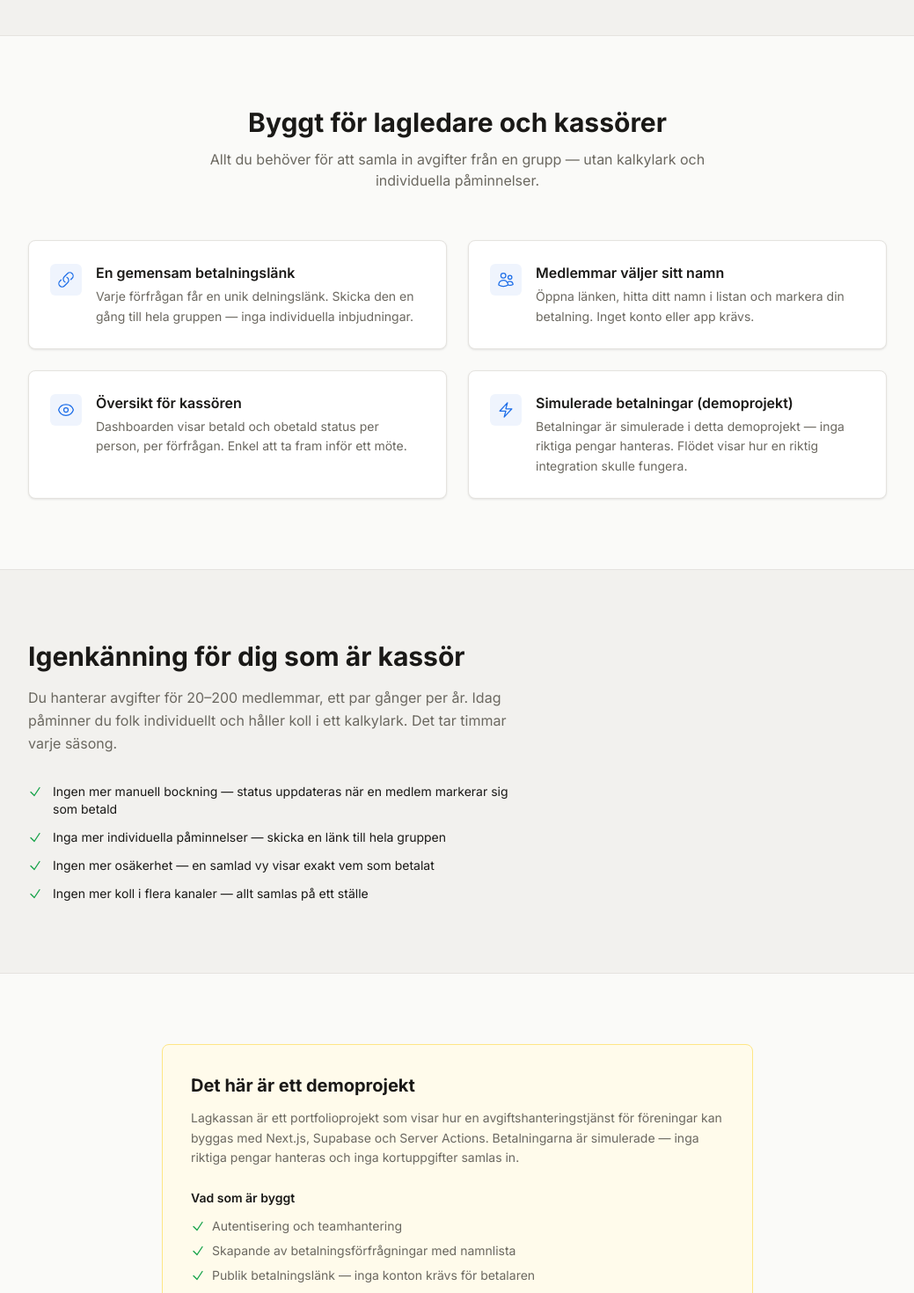
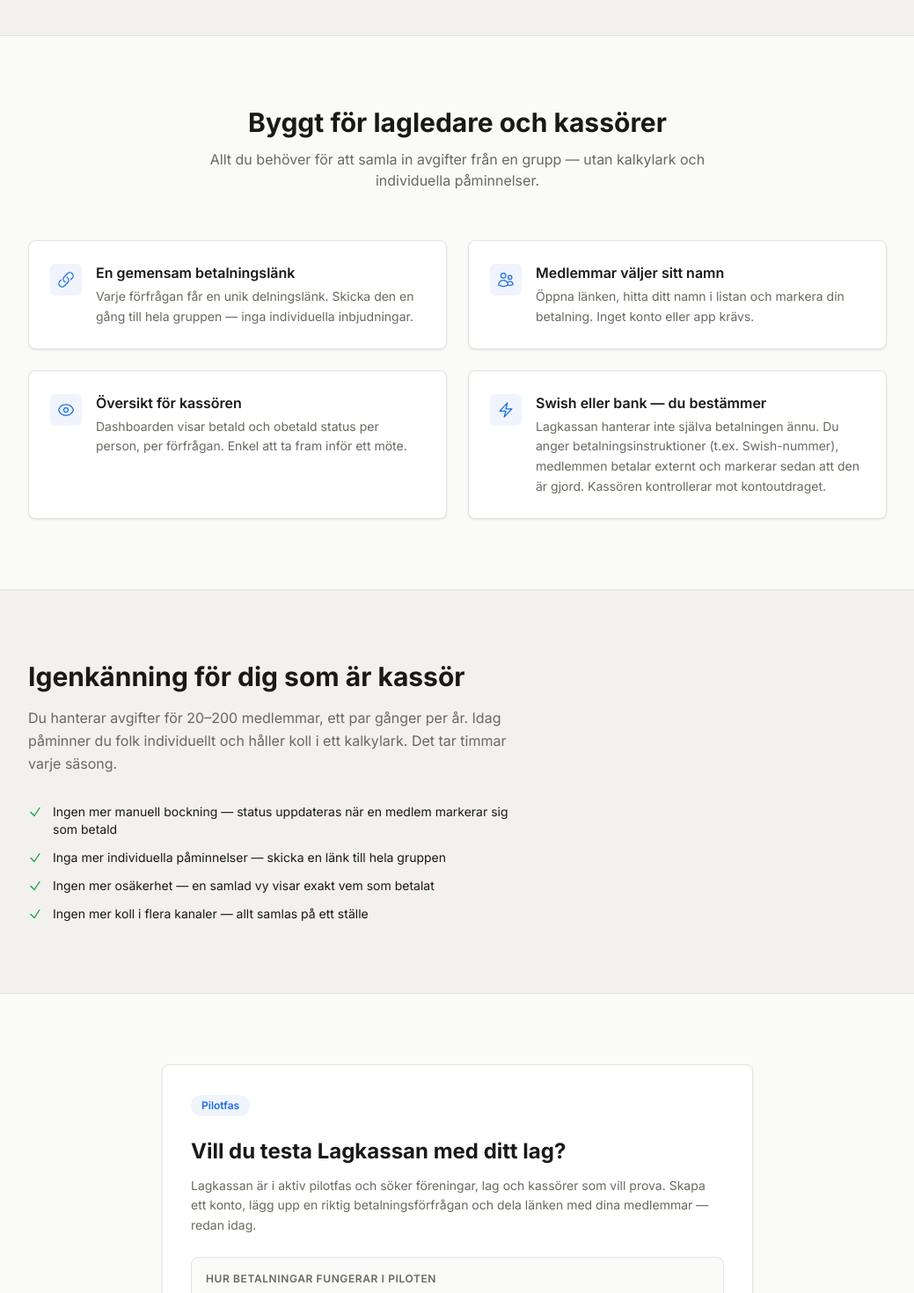
Before and after one commit to vallestar-oss/lagkassan, a Next.js app: page / in a window 1280 px wide. Shown: the part 1330-2800 px from the top of the page at 88% size, without its empty margins (120-1159 px from the left). Built offline with nearby package versions, Linux system fonts and the light colour scheme.

Commit message:
Reframe landing page as pilot: honest self-reporting copy and CTA

```diff
--- a/src/app/page.tsx
+++ b/src/app/page.tsx
@@ -90,7 +90,7 @@
             <svg className="w-3 h-3 text-amber-500" fill="none" viewBox="0 0 24 24" strokeWidth={2} stroke="currentColor">
               <path strokeLinecap="round" strokeLinejoin="round" d="M12 9v3.75m-9.303 3.376c-.866 1.5.217 3.374 1.948 3.374h14.71c1.73 0 2.813-1.874 1.948-3.374L13.949 3.378c-.866-1.5-3.032-1.5-3.898 0L2.697 16.126ZM12 15.75h.007v.008H12v-.008Z" />
             </svg>
-            Demoprojekt — betalningar är simulerade
+            Pilotfas — öppen för föreningar och kassörer
           </div>
           <h1 className="text-4xl sm:text-5xl font-bold text-text-primary leading-tight mb-6 max-w-2xl mx-auto">
             Samla in föreningsavgifter — utan krångel
@@ -219,8 +219,8 @@
               },
               {
                 icon: <IconBolt className="w-5 h-5" />,
-                title: "Simulerade betalningar (demoprojekt)",
-                body: "Betalningar är simulerade i detta demoprojekt — inga riktiga pengar hanteras. Flödet visar hur en riktig integration skulle fungera.",
+                title: "Swish eller bank — du bestämmer",
+                body: "Lagkassan hanterar inte själva betalningen ännu. Du anger betalningsinstruktioner (t.ex. Swish-nummer), medlemmen betalar externt och markerar sedan att den är gjord. Kassören kontrollerar mot kontoutdraget.",
               },
             ].map((f) => (
               <div key={f.title} className="bg-white rounded-lg border border-surface-border p-6 shadow-card flex gap-4">
@@ -265,24 +265,26 @@
           </div>
         </section>
 
-        {/* ── Demo notice ───────────────────────────────────────────────────── */}
+        {/* ── Pilot CTA ─────────────────────────────────────────────────────── */}
         <section className="max-w-5xl mx-auto px-6 py-20">
-          <div className="max-w-2xl mx-auto bg-amber-50 border border-amber-200 rounded-lg p-8">
-            <h2 className="text-xl font-bold text-text-primary mb-3">
-              Det här är ett demoprojekt
+          <div className="max-w-2xl mx-auto bg-white border border-surface-border rounded-lg p-8 shadow-card">
+            <div className="inline-flex items-center gap-2 bg-accent-light text-accent text-xs font-semibold px-3 py-1 rounded-full mb-6">
+              Pilotfas
+            </div>
+            <h2 className="text-2xl font-bold text-text-primary mb-3">
+              Vill du testa Lagkassan med ditt lag?
             </h2>
             <p className="text-text-muted text-sm leading-relaxed mb-6">
-              Lagkassan är ett portfolioprojekt som visar hur en avgiftshanteringstjänst för föreningar kan byggas med Next.js, Supabase och Server Actions. Betalningarna är simulerade — inga riktiga pengar hanteras och inga kortuppgifter samlas in.
+              Lagkassan är i aktiv pilotfas och söker föreningar, lag och kassörer som vill prova. Skapa ett konto, lägg upp en riktig betalningsförfrågan och dela länken med dina medlemmar — redan idag.
             </p>
-            <h3 className="text-sm font-semibold text-text-primary mb-3">Vad som är byggt</h3>
-            <ul className="flex flex-col gap-2 mb-6">
+            <div className="bg-surface rounded-lg border border-surface-border p-4 mb-6">
+              <p className="text-xs font-semibold text-text-muted uppercase tracking-wider mb-3">Hur betalningar fungerar i piloten</p>
+              <ul className="flex flex-col gap-2">
                 {[
-                "Autentisering och teamhantering",
-                "Skapande av betalningsförfrågningar med namnlista",
-                "Publik betalningslänk — inga konton krävs för betalaren",
-                "Simulerat betalningsflöde med betald/obetald-status",
-                "Skydd mot dubbelbetalning på databasnivå",
-                "Rollbaserad åtkomstkontroll via Row-Level Security",
+                  "Du anger betalningsinstruktioner — t.ex. Swish-nummer eller bankgiro",
+                  "Medlemmen betalar externt och markerar sedan att betalningen är gjord",
+                  "Kassören ser vem som markerat sig som betald och kontrollerar mot kontoutdraget",
+                  "Lagkassan hanterar inte pengar — ingen kortinformation samlas in",
                 ].map((item) => (
                   <li key={item} className="flex items-start gap-2 text-sm text-text-muted">
                     <IconCheck className="w-4 h-4 mt-0.5 text-success flex-shrink-0" />
@@ -290,22 +292,13 @@
                   </li>
                 ))}
               </ul>
-            <h3 className="text-sm font-semibold text-text-primary mb-3">Planerat nästa steg</h3>
-            <ul className="flex flex-col gap-2">
-              {[
-                "Stripe-integration med webhook-verifierad betald-status",
-                "E-postkvitto efter genomförd betalning",
-                "Påminnelseutskick till ej betalda",
-                "CSV-export av betalstatus per förfrågan",
-              ].map((item) => (
-                <li key={item} className="flex items-start gap-2 text-sm text-text-muted">
-                  <svg className="w-4 h-4 mt-0.5 text-text-muted flex-shrink-0" fill="none" viewBox="0 0 24 24" strokeWidth={1.5} stroke="currentColor">
-                    <path strokeLinecap="round" strokeLinejoin="round" d="M12 6v6h4.5m4.5 0a9 9 0 1 1-18 0 9 9 0 0 1 18 0Z" />
-                  </svg>
-                  {item}
-                </li>
-              ))}
-            </ul>
+            </div>
+            <Link
+              href="/signup"
+              className="inline-block bg-accent text-white font-semibold px-5 py-2.5 rounded-md hover:bg-accent-hover transition-colors text-sm"
+            >
+              Skapa konto och kom igång
+            </Link>
           </div>
         </section>
 
@@ -313,15 +306,15 @@
         <section className="bg-surface-alt border-t border-surface-border py-20">
           <div className="max-w-5xl mx-auto px-6">
             <h2 className="text-3xl font-bold text-text-primary mb-2">Vanliga frågor</h2>
-            <p className="text-text-muted mb-10">Om projektet och hur flödet fungerar.</p>
+            <p className="text-text-muted mb-10">Om tjänsten och hur flödet fungerar.</p>
             <div className="max-w-2xl">
               <FaqItem
                 q="Behöver mina medlemmar registrera ett konto?"
                 a="Nej. De klickar på länken, väljer sitt namn i listan och markerar betalningen. Inget konto, ingen nedladdning, ingen app."
               />
               <FaqItem
-                q="Är betalningarna riktiga?"
-                a="Nej — det här är ett demoprojekt. Betalningarna är simulerade och inga pengar dras. Flödet demonstrerar hur en riktig integration med Stripe skulle se ut."
+                q="Hanterar Lagkassan mina pengar?"
+                a="Nej. Lagkassan hanterar inte pengar och samlar inte in kortuppgifter. Du anger egna betalningsinstruktioner — t.ex. Swish-nummer eller bankgiro — och medlemmarna betalar direkt till dig via sin bank. I Lagkassan markerar de sedan att betalningen är gjord, och du kontrollerar mot kontoutdraget."
               />
               <FaqItem
                 q="Varför väljer medlemmen sitt namn från en lista?"
@@ -343,10 +336,10 @@
         <section className="bg-accent py-16">
           <div className="max-w-5xl mx-auto px-6 text-center">
             <h2 className="text-2xl font-bold text-white mb-3">
-              Testa demot själv
+              Redo att testa med ditt lag?
             </h2>
             <p className="text-white/80 mb-8">
-              Skapa ett konto, lägg upp en betalningsförfrågan och se flödet från kassörens perspektiv.
+              Skapa ett konto, lägg upp en riktig förfrågan och se hur enkelt det blir för kassören att hålla koll.
             </p>
             <div className="flex flex-col sm:flex-row gap-3 justify-center">
               <Link
@@ -370,7 +363,7 @@
       <footer className="border-t border-surface-border bg-surface py-8">
         <div className="max-w-5xl mx-auto px-6 flex flex-col sm:flex-row justify-between items-center gap-4 text-sm text-text-muted">
           <span className="font-semibold text-text-primary">Lagkassan</span>
-          <p>Portfolioprojekt — simulerade betalningar, inga riktiga transaktioner.</p>
+          <p>Pilotfas — Lagkassan hanterar inte pengar. Betalningar sker via Swish eller bank.</p>
         </div>
       </footer>
     </div>
```
Lines whose indentation alone changed are shown as unchanged.
